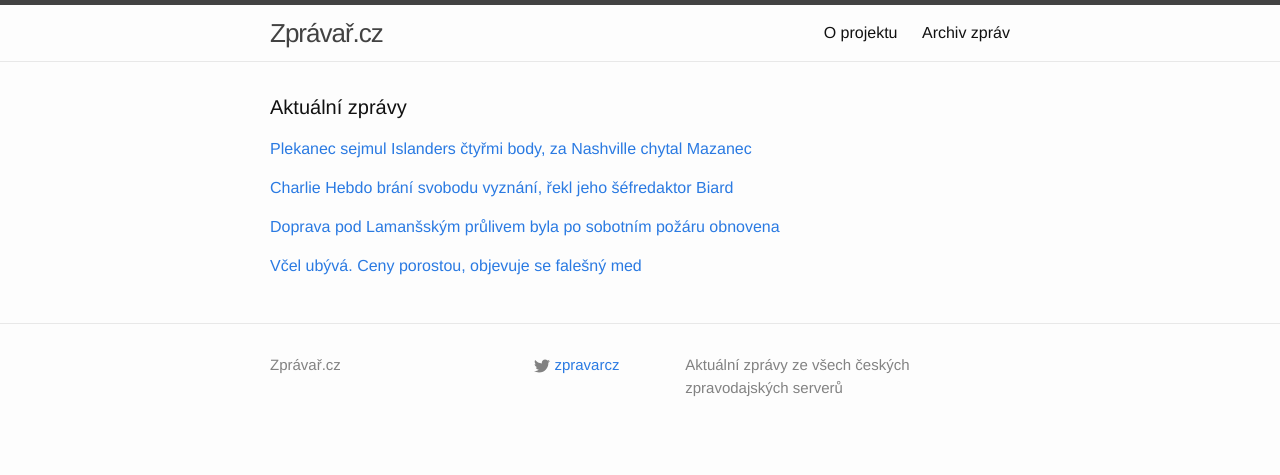
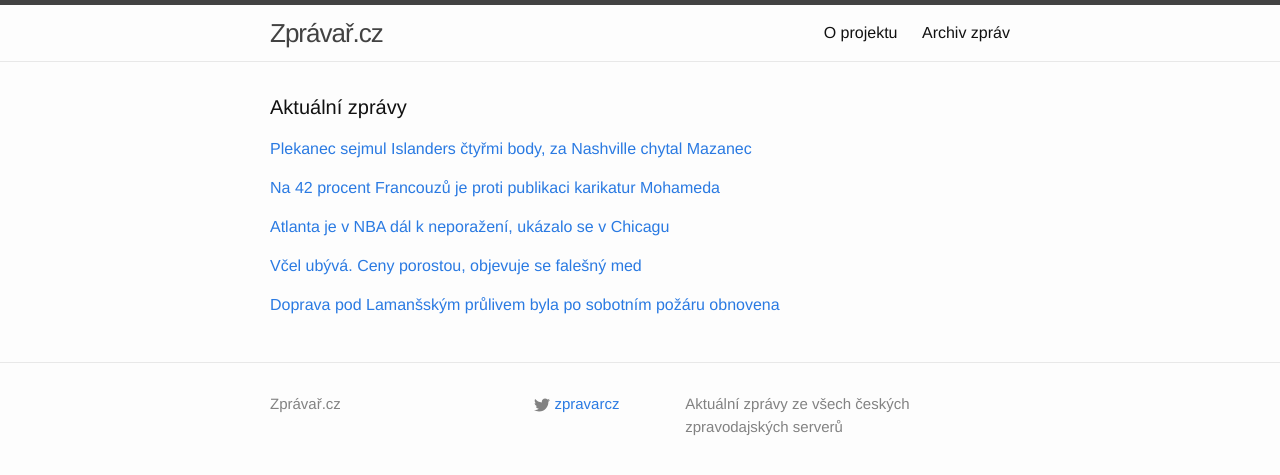
Before and after one commit to adliska/zpravar, a Jekyll site: the page built from index.html, in a window 1280 px wide. Shown: the top 475 px of the page. Built offline with Jekyll 4.4.1, drawn with Linux system fonts in a browser that asks for light colours.

Commit message:
zpravar news update

```diff
--- a/index.html
+++ b/index.html
@@ -15,20 +15,22 @@ layout: default
 <li><a href=http://www.sportovninoviny.cz/zpravy/plekanec-se-blyskl-ctyrmi-body-mazanec-si-pripsal-prvni-start/1170251>Plekanec se blýskl čtyřmi body, Mazanec si připsal první start - www.sportovninoviny.cz</a></li>
 <li><a href=http://sport.aktualne.cz/plekanec-v-noci-zaril-v-nhl-ctyrmi-body-porazil-islanders/r~8388edc09ed911e4b6d20025900fea04/>Plekanec v noci zářil v NHL. Čtyřmi body porazil Islanders - sport.aktualne.cz</a></li>
 </ul>
-</div><p><a href="javascript:;" onclick="toggle_visibility('zpravy1')">Charlie Hebdo brání svobodu vyznání, řekl jeho šéfredaktor Biard</a></p>
+</div><p><a href="javascript:;" onclick="toggle_visibility('zpravy1')">Na 42 procent Francouzů je proti publikaci karikatur Mohameda </a></p>
 <div id="zpravy1" style="display:none">
 <ul>
+<li><a href=http://www.lidovky.cz/na-42-procent-francouzu-je-proti-publikaci-karikatur-mohameda-p51-/zpravy-svet.aspx?c=A150118_091509_ln_zahranici_mct>Na 42 procent Francouzů je proti publikaci karikatur Mohameda  - www.lidovky.cz</a></li>
 <li><a href=http://www.novinky.cz/zahranicni/evropa/359067-charlie-hebdo-brani-svobodu-vyznani-rekl-jeho-sefredaktor-biard.html>Charlie Hebdo brání svobodu vyznání, řekl jeho šéfredaktor Biard - www.novinky.cz</a></li>
 <li><a href=http://www.tyden.cz/rubriky/zahranici/evropa/kreslenim-mohameda-branime-svobodu-vyznani-mini-sef-charlie-hebdo_330475.html>Kreslením Mohameda bráníme svobodu vyznání, míní šéf Charlie Hebdo - www.tyden.cz</a></li>
 <li><a href=http://www.ceskenoviny.cz/zpravy/zpravy/charlie-hebdo-brani-svobodu-vyznani-rekl-jeho-sefredaktor-biard/1170245>Charlie Hebdo brání svobodu vyznání, řekl jeho šéfredaktor Biard - www.ceskenoviny.cz</a></li>
 <li><a href=http://zpravy.aktualne.cz/zahranici/dve-petiny-francouzu-jsou-proti-tisteni-karikatur-mohameda/r~71130b169eda11e4a7d8002590604f2e/>Dvě pětiny Francouzů jsou proti tištění karikatur Mohameda - zpravy.aktualne.cz</a></li>
 </ul>
-</div><p><a href="javascript:;" onclick="toggle_visibility('zpravy2')">Doprava pod Lamanšským průlivem byla po sobotním požáru obnovena</a></p>
+</div><p><a href="javascript:;" onclick="toggle_visibility('zpravy2')">Atlanta je v NBA dál k neporažení, ukázalo se v Chicagu</a></p>
 <div id="zpravy2" style="display:none">
 <ul>
-<li><a href=http://www.novinky.cz/zahranicni/evropa/359069-doprava-pod-lamansskym-prulivem-byla-po-sobotnim-pozaru-obnovena.html>Doprava pod Lamanšským průlivem byla po sobotním požáru obnovena - www.novinky.cz</a></li>
-<li><a href=http://www.ceskenoviny.cz/zpravy/zpravy/doprava-pod-lamansskym-prulivem-byla-po-sobotnim-pozaru-obnovena/1170252>Doprava pod Lamanšským průlivem byla po sobotním požáru obnovena - www.ceskenoviny.cz</a></li>
-<li><a href=http://zpravy.idnes.cz/tunel-lamanssky-pruliv-vlaky-pozar-db2-/zahranicni.aspx?c=A150118_072356_zahranicni_hv>Pod Lamanšským průlivem po požáru opět jezdí vlaky - zpravy.idnes.cz</a></li>
+<li><a href=http://sport.idnes.cz/nba-basketbal-souhrn-0lx-/basket.aspx?c=A150118_091818_sport-basket_ten>Atlanta je v NBA dál k neporažení, ukázalo se v Chicagu - sport.idnes.cz</a></li>
+<li><a href=http://www.denik.cz/ostatni_sport/atlanta-je-v-nba-dal-k-neporazeni-poznali-to-v-chicagu-20150118.html>Atlanta vyhrála v Chicagu a prodloužila vítěznou sérii na dvanáct zápasů - www.denik.cz</a></li>
+<li><a href=http://sport.aktualne.cz/neporazitelna-atlanta-v-nba-vyhrala-i-podvanacte-v-rade/r~d4bea42c9ee911e4833a0025900fea04/>Neporazitelná Atlanta v NBA vyhrála i podvanácté v řadě - sport.aktualne.cz</a></li>
+<li><a href=http://www.sportovninoviny.cz/zpravy/atlanta-je-v-nba-dal-k-neporazeni-poznali-to-v-chicagu/1170275>Atlanta je v NBA dál k neporažení, poznali to v Chicagu - www.sportovninoviny.cz</a></li>
 </ul>
 </div><p><a href="javascript:;" onclick="toggle_visibility('zpravy3')">Včel ubývá. Ceny porostou, objevuje se falešný med</a></p>
 <div id="zpravy3" style="display:none">
@@ -37,4 +39,11 @@ layout: default
 <li><a href=http://www.rozhlas.cz/_zprava/chovy-vcel-v-ceske-republice-decimuji-choroby-hrozi-ze-vyhyne-az-tretina-vcelstev--1444891>Chovy včel v České republice decimují choroby. Hrozí, že vyhyne až třetina včelstev - www.rozhlas.cz</a></li>
 <li><a href=http://www.rozhlas.cz/_zprava/chovy-vcel-v-ceske-republice-decimuji-choroby-hrozi-ze-vyhyne-az-tretina-vcel--1444891>Chovy včel v České republice decimují choroby. Hrozí, že vyhyne až třetina včelstev - www.rozhlas.cz</a></li>
 </ul>
+</div><p><a href="javascript:;" onclick="toggle_visibility('zpravy4')">Doprava pod Lamanšským průlivem byla po sobotním požáru obnovena</a></p>
+<div id="zpravy4" style="display:none">
+<ul>
+<li><a href=http://www.novinky.cz/zahranicni/evropa/359069-doprava-pod-lamansskym-prulivem-byla-po-sobotnim-pozaru-obnovena.html>Doprava pod Lamanšským průlivem byla po sobotním požáru obnovena - www.novinky.cz</a></li>
+<li><a href=http://www.ceskenoviny.cz/zpravy/zpravy/doprava-pod-lamansskym-prulivem-byla-po-sobotnim-pozaru-obnovena/1170252>Doprava pod Lamanšským průlivem byla po sobotním požáru obnovena - www.ceskenoviny.cz</a></li>
+<li><a href=http://zpravy.idnes.cz/tunel-lamanssky-pruliv-vlaky-pozar-db2-/zahranicni.aspx?c=A150118_072356_zahranicni_hv>Pod Lamanšským průlivem po požáru opět jezdí vlaky - zpravy.idnes.cz</a></li>
+</ul>
 </div></div>
```
